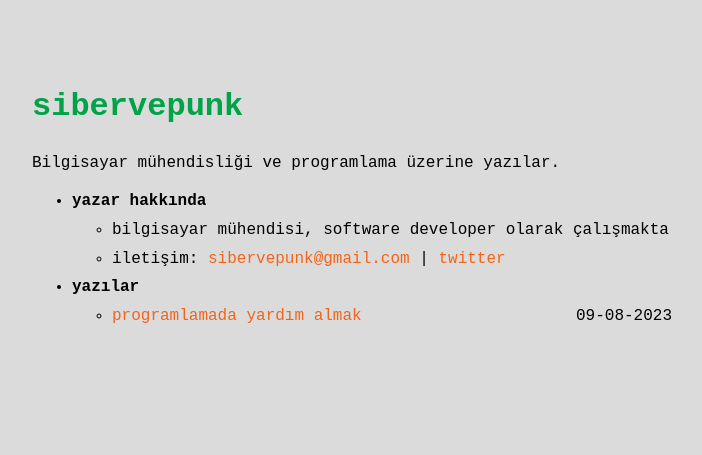
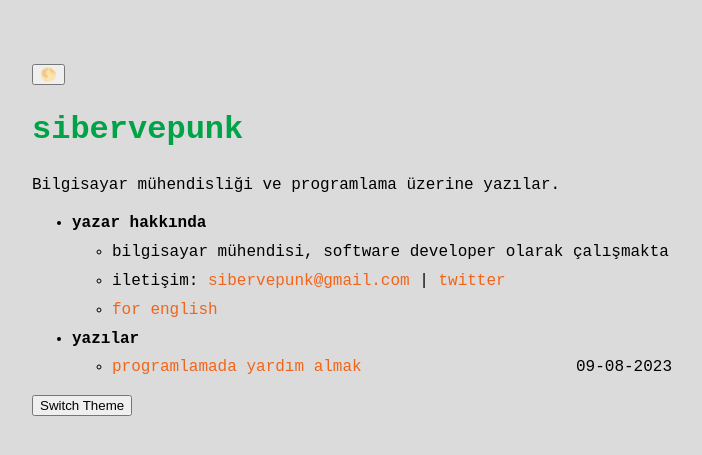
Before and after one commit to gecicidegisken/gecicidegisken.github.io, a Jekyll site: the page built from index.md, in a window 1280 px wide. Shown: the top 455 px of the page, without its empty margins (288-990 px from the left). Built offline with Jekyll 4.4.1, drawn with Linux system fonts in a browser that asks for light colours.

Commit message:
add en & theme swticher

```diff
--- a/_config.yml
+++ b/_config.yml
@@ -14,7 +14,7 @@ goat_counter: "sibervepunk" # put your GoatCounter name if you want to use GoatC
 remote_theme: riggraz/no-style-please
 
 theme_config:
-  appearance: "auto" # can be "light", "dark" or "auto"
+  appearance: "light" # can be "light", "dark" or "auto"
   back_home_text: "home" # customize text for homepage link in post layout
   date_format: "%d-%m-%Y" # customize how date is formatted
   show_description: true # show blog description in home page
--- a/_data/menu.yml
+++ b/_data/menu.yml
@@ -4,7 +4,8 @@ entries:
     entries:
       - title: bilgisayar mühendisi, software developer olarak çalışmakta
       - title: "iletişim: <a href='mailto:sibervepunk@gmail.com'>sibervepunk@gmail.com </a> | <a href='https://twitter.com/sibervepunk' target='_blank'>twitter</a>"
-
+      - title: for english
+        url: "https://sibervepunk.com/en/"
   - title: yazılar
     bold: true
     post_list:
--- a/_layouts/default.html
+++ b/_layouts/default.html
@@ -4,6 +4,7 @@
   <body a="{{ site.theme_config.appearance | default: "auto" }}">
     <main class="page-content" aria-label="Content">
       <div class="w">
+          <button id="mode"><span id="mode-text" class="emoji">🌕</span></button>
         {{ content }}
       </div>
     </main>
@@ -12,10 +13,8 @@
       {%-include goat_counter.html-%}
     {%-endif-%}
 
-    {% if page.custom_js %}
-      {% for js_file in page.custom_js %}
-        <script type="text/javascript" src="{{ site.baseurl }}/assets/js/{{ js_file }}.js"></script>
-      {% endfor %}
-    {% endif %}
+
+        <script type="text/javascript" src="{{ site.baseurl }}/assets/js/mode-change.js"></script>
+
   </body>
 </html>
--- a/_layouts/home.html
+++ b/_layouts/home.html
@@ -1,13 +1,15 @@
 ---
 layout: default
 ---
+
 <header>
   <h1>{{ site.title }}</h1>
   {%-if site.theme_config.show_description-%}
-    <p>{{ site.description }}</p>
+  <p>{{ site.description }}</p>
   {%-endif-%}
 </header>
 
 {%-include menu_item.html collection=site.data.menu.entries-%}
+<button id="theme-toggle">Switch Theme</button>
 
 {{ content }}
--- /dev/null
+++ b/assets/js/mode-change.js
@@ -0,0 +1,50 @@
+// change theme mode and save to cookie
+function changeMode() {
+    // detect body data-theme attribute
+    let theme = document.body.getAttribute("data-theme");
+    // on first load, check if user has a preference in cookie
+    const isDark = window.matchMedia("(prefers-color-scheme: dark)").matches;
+    if (theme === null) {
+        theme = isDark ? "dark" : "light";
+    }
+    // toggle theme
+    theme = theme === "dark" ? "light" : "dark";
+    document.body.setAttribute("data-theme", theme);
+    // save theme preference to cookie for 1 year and set SameSite to all pages
+    document.cookie = `theme=${theme}; max-age=31536000; SameSite=Lax; path=/`;
+}
+
+// add event load to check cookie for theme preference and set the theme
+window.addEventListener("load", () => {
+    // check if user has a preference in cookie
+    const theme = getCookie("theme");
+    if (theme) {
+        document.body.setAttribute("data-theme", theme);
+    }
+});
+// auto change theme based data-theme attribute
+function autoChangeMode() {
+    // detect body data-theme attribute
+    let theme = document.body.getAttribute("data-theme");
+    // on first load, check if user has a preference in cookie
+    const isDark = window.matchMedia("(prefers-color-scheme: dark)").matches;
+    if (theme === null) {
+        theme = isDark ? "dark" : "light";
+    }
+}
+
+// get cookie by name
+function getCookie(name) {
+    const value = `; ${document.cookie}`;
+    const parts = value.split(`; ${name}=`);
+    if (parts.length === 2) {
+        return parts.pop().split(";").shift();
+    }
+}
+// make it priority to load before other scripts
+document.addEventListener("DOMContentLoaded", function () {
+    // add event listener to mode button
+    document.getElementById("mode").addEventListener("click", changeMode);
+    // add event listener to auto change mode
+    window.matchMedia("(prefers-color-scheme: dark)").addEventListener("change", autoChangeMode);
+});
```
Also changed, not shown: _sass/no-style-please.scss (+14 -9 lines), _layouts/page.html (line endings or trailing spaces), 10 other files.
